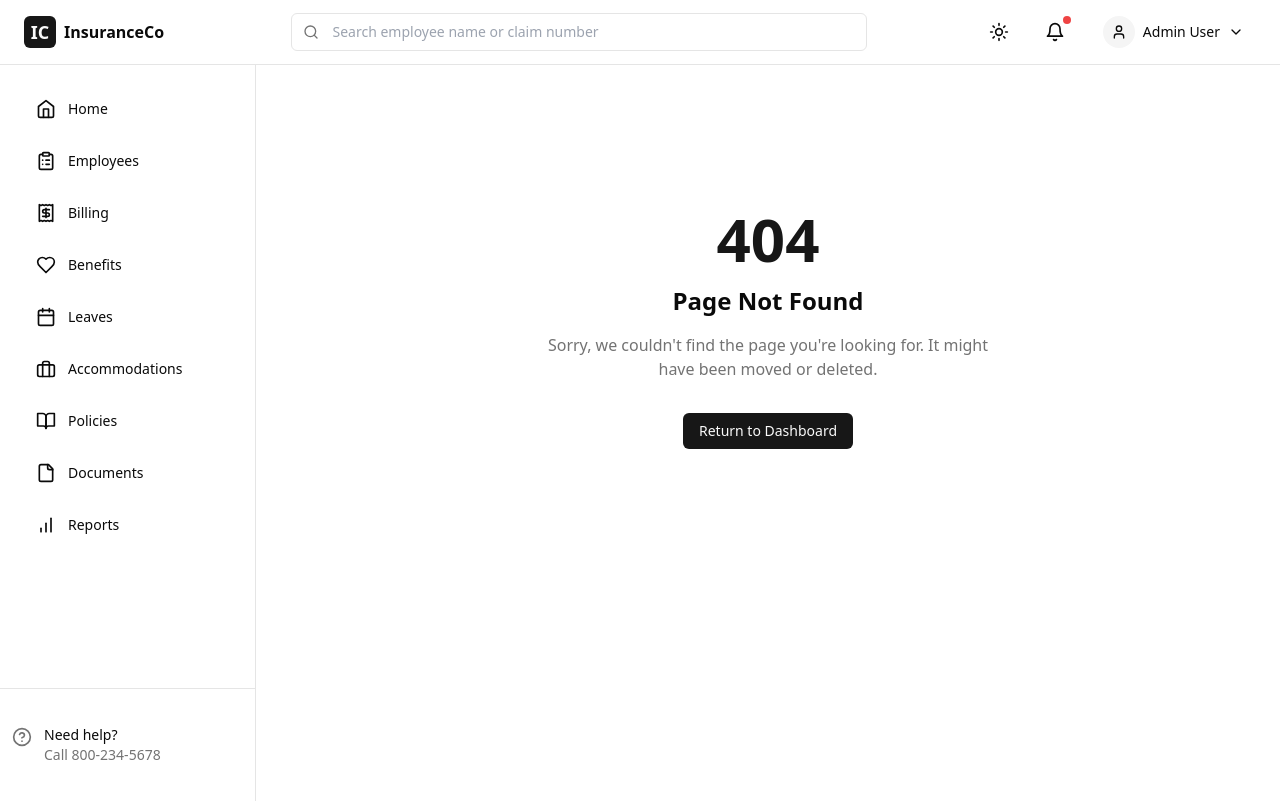
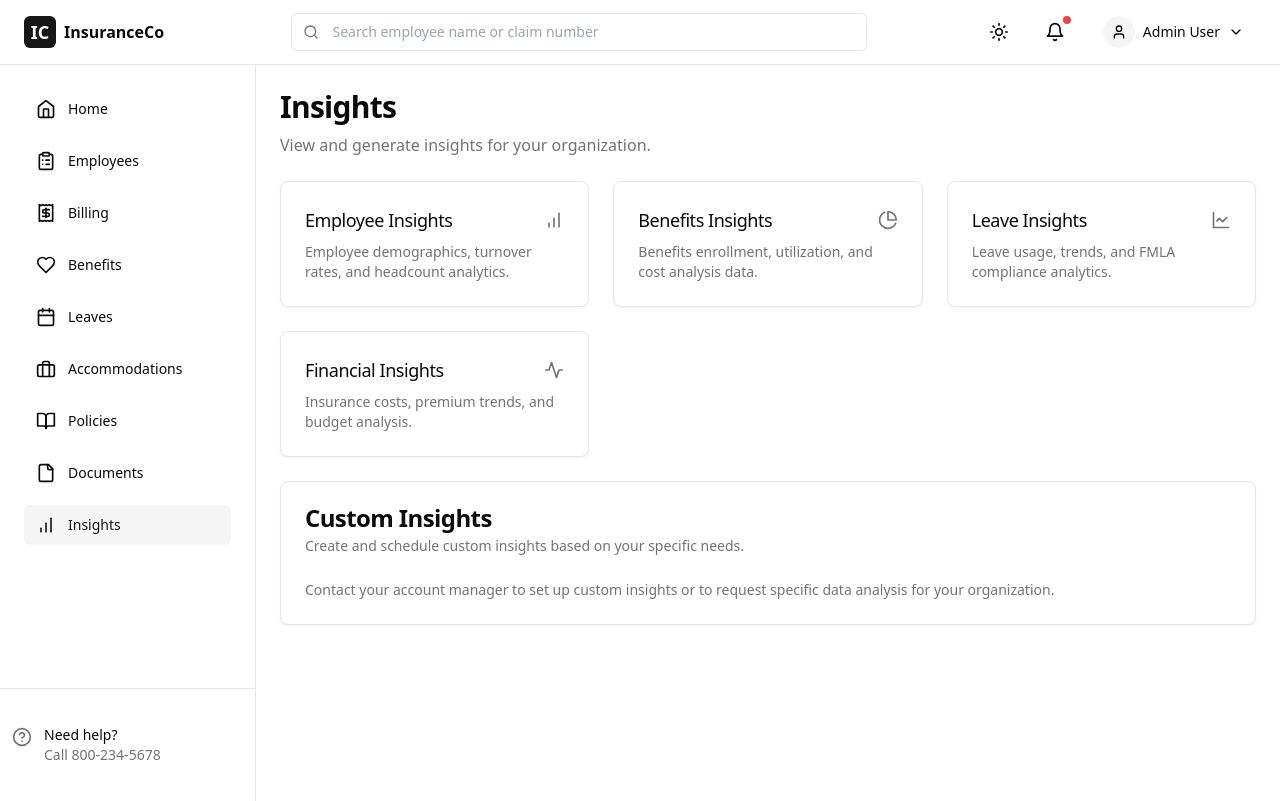
Before and after one commit to briantpatterson/insurance-dashboard, a Next.js app: page /insights in a window 1280 px wide. Before the commit this address had no page. Built offline with nearby package versions, Linux system fonts and the light colour scheme.

Commit message:
Rename Reports to Insights throughout the application

```diff
--- a/src/app/reports/page.tsx
+++ b/src/app/insights/page.tsx
@@ -2,57 +2,57 @@ import { DashboardLayout } from "@/components/dashboard-layout"
 import { Card, CardContent, CardDescription, CardHeader, CardTitle } from "@/components/ui/card"
 import { BarChart, PieChart, LineChart, Activity } from "lucide-react"
 
-export default function ReportsPage() {
+export default function InsightsPage() {
   return (
     <DashboardLayout>
       <div className="flex flex-col space-y-6">
         <div className="flex flex-col space-y-2">
-          <h1 className="text-3xl font-bold tracking-tight">Reports</h1>
+          <h1 className="text-3xl font-bold tracking-tight">Insights</h1>
           <p className="text-muted-foreground">
-            View and generate reports for your organization.
+            View and generate insights for your organization.
           </p>
         </div>
 
         <div className="grid gap-6 md:grid-cols-2 lg:grid-cols-3">
           <Card className="hover:shadow-md transition-shadow cursor-pointer">
             <CardHeader className="flex flex-row items-center justify-between space-y-0 pb-2">
-              <CardTitle className="text-lg font-medium">Employee Reports</CardTitle>
+              <CardTitle className="text-lg font-medium">Employee Insights</CardTitle>
               <BarChart className="h-5 w-5 text-muted-foreground" />
             </CardHeader>
             <CardContent>
               <CardDescription>
-                Employee demographics, turnover rates, and headcount reports.
+                Employee demographics, turnover rates, and headcount analytics.
               </CardDescription>
             </CardContent>
           </Card>
 
           <Card className="hover:shadow-md transition-shadow cursor-pointer">
             <CardHeader className="flex flex-row items-center justify-between space-y-0 pb-2">
-              <CardTitle className="text-lg font-medium">Benefits Reports</CardTitle>
+              <CardTitle className="text-lg font-medium">Benefits Insights</CardTitle>
               <PieChart className="h-5 w-5 text-muted-foreground" />
             </CardHeader>
             <CardContent>
               <CardDescription>
-                Benefits enrollment, utilization, and cost analysis reports.
+                Benefits enrollment, utilization, and cost analysis data.
               </CardDescription>
             </CardContent>
           </Card>
 
           <Card className="hover:shadow-md transition-shadow cursor-pointer">
             <CardHeader className="flex flex-row items-center justify-between space-y-0 pb-2">
-              <CardTitle className="text-lg font-medium">Leave Reports</CardTitle>
+              <CardTitle className="text-lg font-medium">Leave Insights</CardTitle>
               <LineChart className="h-5 w-5 text-muted-foreground" />
             </CardHeader>
             <CardContent>
               <CardDescription>
-                Leave usage, trends, and FMLA compliance reports.
+                Leave usage, trends, and FMLA compliance analytics.
               </CardDescription>
             </CardContent>
           </Card>
 
           <Card className="hover:shadow-md transition-shadow cursor-pointer">
             <CardHeader className="flex flex-row items-center justify-between space-y-0 pb-2">
-              <CardTitle className="text-lg font-medium">Financial Reports</CardTitle>
+              <CardTitle className="text-lg font-medium">Financial Insights</CardTitle>
               <Activity className="h-5 w-5 text-muted-foreground" />
             </CardHeader>
             <CardContent>
@@ -66,14 +66,14 @@ export default function ReportsPage() {
         <div className="mt-6">
           <Card>
             <CardHeader>
-              <CardTitle>Custom Reports</CardTitle>
+              <CardTitle>Custom Insights</CardTitle>
               <CardDescription>
-                Create and schedule custom reports based on your specific needs.
+                Create and schedule custom insights based on your specific needs.
               </CardDescription>
             </CardHeader>
             <CardContent>
               <p className="text-sm text-muted-foreground">
-                Contact your account manager to set up custom reports or to request specific data analysis for your organization.
+                Contact your account manager to set up custom insights or to request specific data analysis for your organization.
               </p>
             </CardContent>
           </Card>
--- a/src/components/main-nav.tsx
+++ b/src/components/main-nav.tsx
@@ -63,13 +63,22 @@ export function MainNav({
         Billing
       </Link>
       <Link
-        href="/reports"
+        href="/documents"
         className={cn(
-          "text-sm font-medium transition-colors hover:text-primary",
-          pathname.startsWith("/reports") ? "text-primary" : "text-muted-foreground"
+          "flex items-center text-sm font-medium transition-colors hover:text-primary",
+          pathname.startsWith("/documents") ? "text-primary" : "text-muted-foreground"
         )}
       >
-        Reports
+        Documents
+      </Link>
+      <Link
+        href="/insights"
+        className={cn(
+          "flex items-center text-sm font-medium transition-colors hover:text-primary",
+          pathname.startsWith("/insights") ? "text-primary" : "text-muted-foreground"
+        )}
+      >
+        Insights
       </Link>
     </nav>
   )
--- a/src/components/sidebar-nav.tsx
+++ b/src/components/sidebar-nav.tsx
@@ -110,8 +110,8 @@ export const sidebarNavItems = [
     icon: <FileIcon className="h-5 w-5" />,
   },
   {
-    title: "Reports",
-    href: "/reports",
+    title: "Insights",
+    href: "/insights",
     icon: <BarChart className="h-5 w-5" />,
   },
 ]
```
